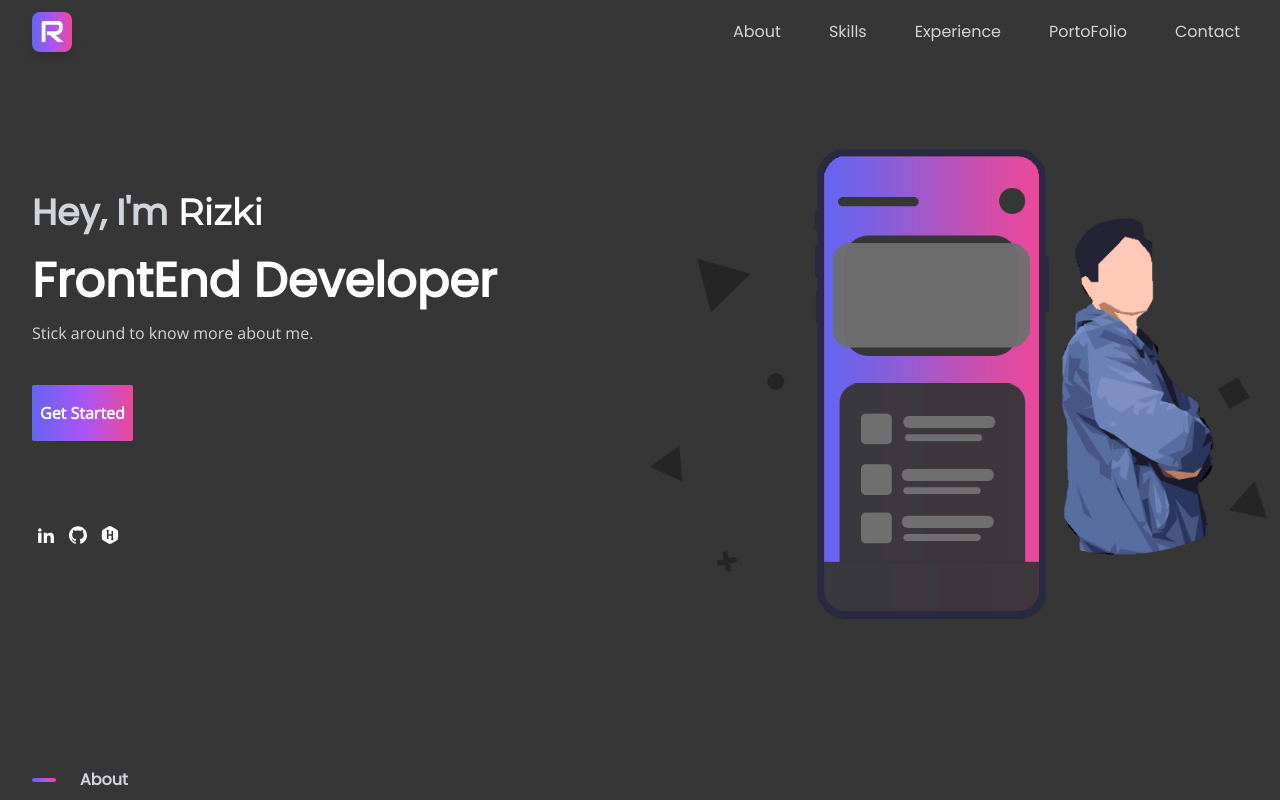
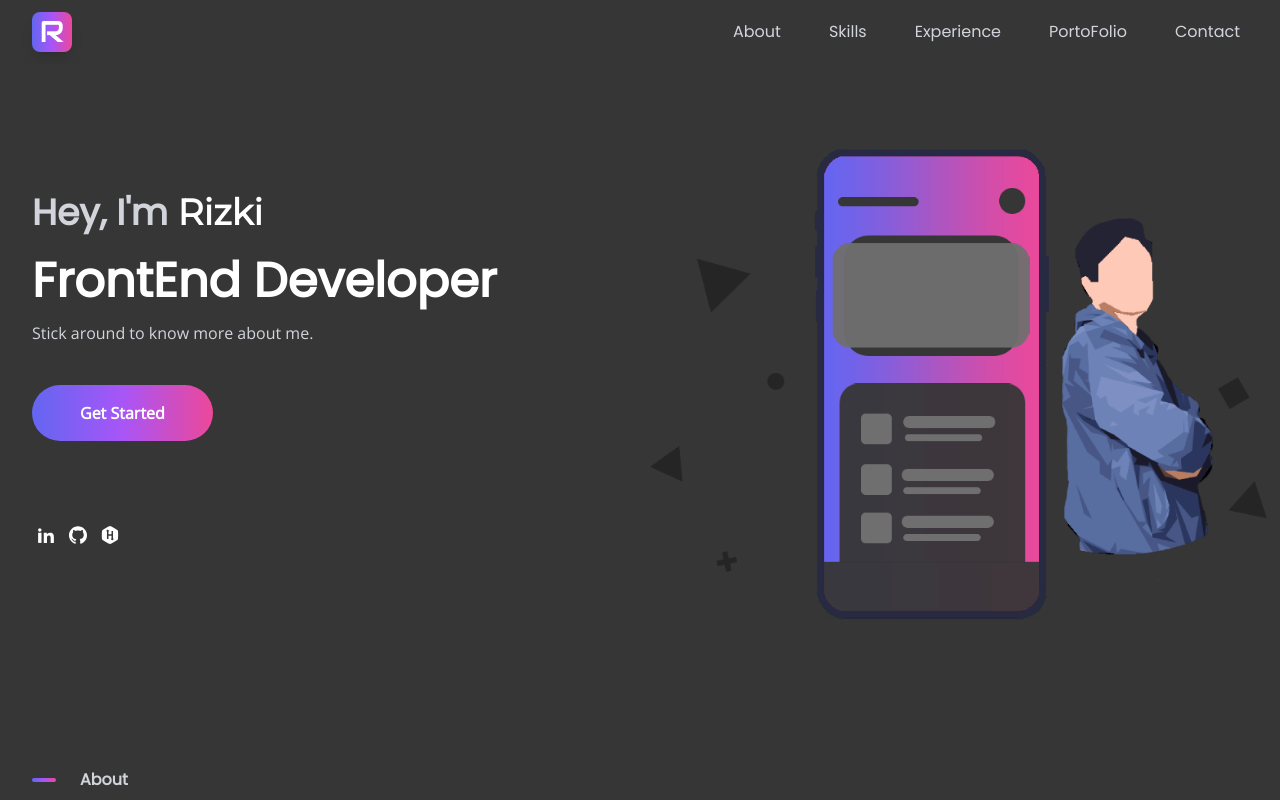
Before and after one commit to rizuki4658/rizkikhairporto, a Next.js app: page / in a window 1280 px wide. Shown: the top 800 px of the page. Built offline with nearby package versions, Linux system fonts and the light colour scheme.

Commit message:
fix: button component

```diff
--- a/components/common/button/index.tsx
+++ b/components/common/button/index.tsx
@@ -10,7 +10,7 @@ const MyLink = (props: any) => {
       passHref>
       <button
         title={props.title}
-        className={`rounded-sm h-11 px-2 ${props.customClass}`}>
+        className={`${props.customClass}`}>
         {props.label}
       </button>
     </Link>
--- a/components/template/navbar/index.tsx
+++ b/components/template/navbar/index.tsx
@@ -49,7 +49,7 @@ export default function Navbar() {
                     link={item.target}
                     title={item.name}
                     scroll={true}
-                    customClass={`font-poppins text-gray-300 hover:text-white highlight-gradient ${asPath.includes(item.target) ? 'active' : '' }`}>
+                    customClass={`h-11 px-2 font-poppins text-gray-300 hover:text-white highlight-gradient ${asPath.includes(item.target) ? 'active' : '' }`}>
                     {item.name}
                   </Button>
                 </li>
```
